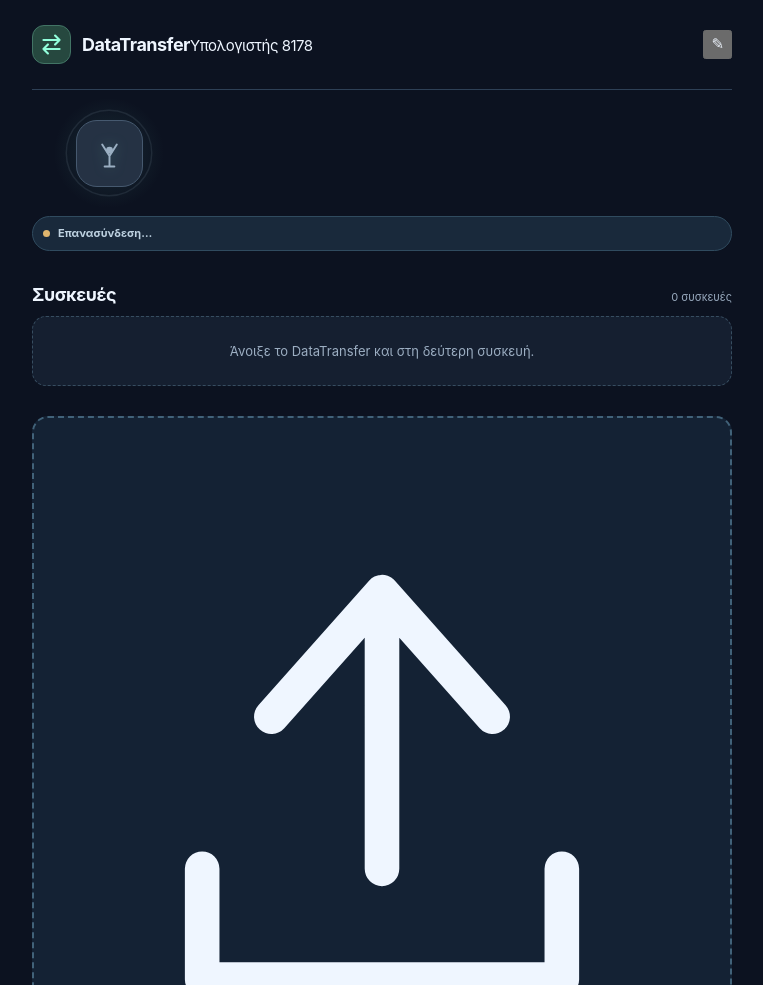
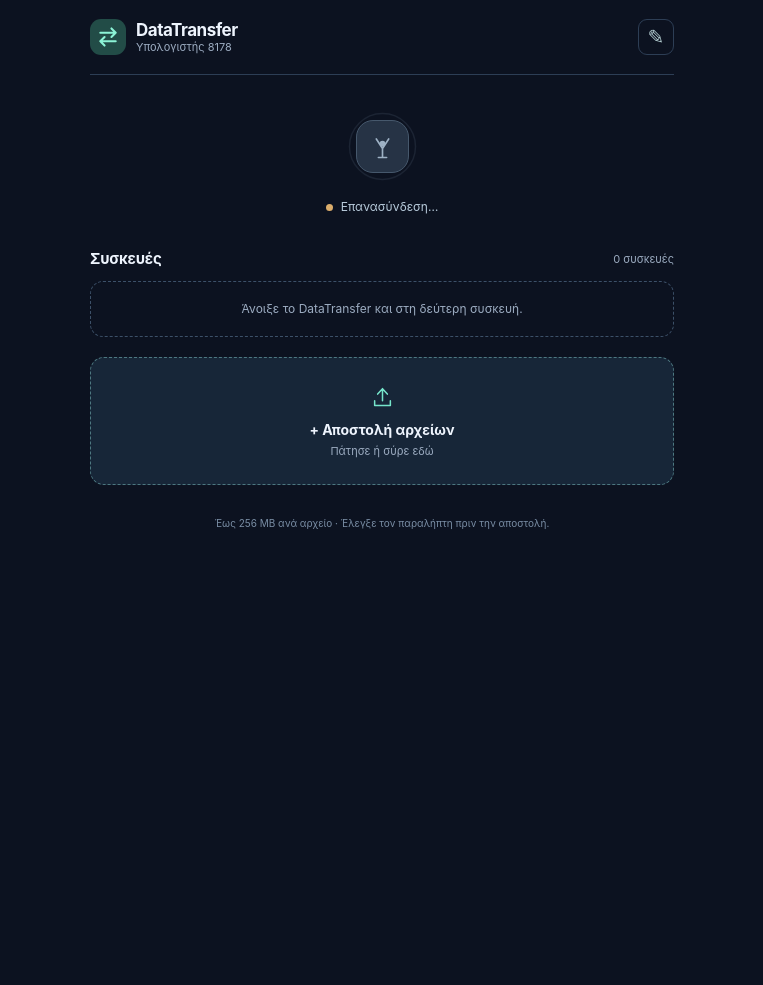
Before and after one commit to Andrew201456/DataTransfer, a plain HTML site: page public/index.html in a window 1280 px wide. Shown: the top 985 px of the page, without its empty margins (258-1021 px from the left). After the commit the page ends 800 px from the top, so only its background shows below. Drawn offline with Linux system fonts and the light colour scheme.

Commit message:
Strip DataTransfer UI to minimal compact radar, device rows and single send area

```diff
--- a/public/style.css
+++ b/public/style.css
@@ -1,79 +1,72 @@
-:root{color-scheme:dark;--bg:#0c1220;--panel:#151f30;--panel2:#1b2a3e;--text:#eff6ff;--sub:#99aabe;--line:#2e4056;--accent:#73dfc5;--accent-dark:#102c2c;--danger:#ff9b9b}
+:root{color-scheme:dark;--bg:#0c1220;--surface:#151f30;--ink:#eef4fd;--muted:#9cacc1;--line:#2d3e55;--mint:#76e5cb}
 *{box-sizing:border-box}
 html{-webkit-text-size-adjust:100%}
-body{margin:0;background:var(--bg);font:15px/1.5 -apple-system,BlinkMacSystemFont,"Segoe UI",system-ui,sans-serif;color:var(--text);min-height:100vh}
-button,input{font:inherit}button{cursor:pointer;color:inherit}a{color:inherit}
-button:focus-visible,a:focus-visible,input:focus-visible,[role="button"]:focus-visible{outline:2px solid var(--accent);outline-offset:3px}
-.app{max-width:740px;margin:0 auto;padding:0 20px 65px}
-.header{display:flex;align-items:center;justify-content:space-between;gap:14px;padding:25px 0;border-bottom:1px solid var(--line)}
-.brand{display:flex;align-items:center;gap:11px;font-size:18px;letter-spacing:-.5px}
-.logo{display:grid;place-items:center;height:39px;width:39px;background:#26483f;border:1px solid #427465;border-radius:12px;color:#92ffdc;flex:none}
-.logo svg{width:25px;height:25px}
-.status{display:flex;align-items:center;gap:8px;background:#19293b;border:1px solid #304b5f;padding:8px 10px;border-radius:99px;color:#bed2e1;font-size:11px;font-weight:700;white-space:nowrap}
-.status i{height:7px;width:7px;background:#dfb56d;border-radius:50%;flex:none}
-.status i.on{background:#7bedc9;box-shadow:0 0 0 4px #7bedc91a}
-/* Compact connection beacon: pulsing antenna while searching, calm green once found. */
-.signal-panel{display:grid;place-items:center;min-height:145px;padding:17px 0 10px;overflow:hidden}
-.signal-visual{display:grid;place-items:center;width:154px;height:126px;position:relative;isolation:isolate}
-.signal-visual::before{content:"";position:absolute;width:112px;height:112px;border-radius:50%;background:radial-gradient(circle,rgba(115,223,197,.12),transparent 70%);pointer-events:none}
-.signal-wave{position:absolute;width:58px;height:58px;border:1.6px solid rgba(115,223,197,.65);border-radius:50%;opacity:0;animation:beacon-wave 2.65s ease-out infinite;pointer-events:none}
-.wave-one{animation-delay:0s}.wave-two{animation-delay:.88s}.wave-three{animation-delay:1.76s}
-.signal-core{display:grid;place-items:center;position:relative;width:67px;height:67px;border-radius:21px;background:linear-gradient(150deg,#2a5553,#1c3749);border:1px solid #558f82;color:#91f5db;box-shadow:0 0 23px rgba(107,227,193,.17),inset 0 1px 0 rgba(255,255,255,.08)}
-.signal-core svg{width:39px;height:39px;filter:drop-shadow(0 0 7px rgba(115,223,197,.2))}
-.signal-check{display:grid;place-items:center;position:absolute;right:-7px;bottom:-6px;width:23px;height:23px;border-radius:50%;border:3px solid var(--bg);background:#76edca;color:#10392e;font-size:13px;font-weight:900;opacity:0;transform:scale(.7);transition:opacity .25s,transform .25s}
-@keyframes beacon-wave{0%{transform:scale(.75);opacity:0}16%{opacity:.63}100%{transform:scale(2.48);opacity:0}}
-@keyframes beacon-connected{0%,100%{transform:scale(1.37);opacity:.23}50%{transform:scale(1.48);opacity:.5}}
-body[data-signal-state="connected"] .signal-wave{animation:beacon-connected 3.5s ease-in-out infinite}
-body[data-signal-state="connected"] .wave-two,body[data-signal-state="connected"] .wave-three{display:none}
-body[data-signal-state="connected"] .signal-check{opacity:1;transform:scale(1)}
-body[data-signal-state="connected"] .signal-core{border-color:#7ff1d4;box-shadow:0 0 28px rgba(115,223,197,.26),inset 0 1px 0 rgba(255,255,255,.1)}
-body[data-signal-state="offline"] .signal-wave{animation:none;opacity:.13;transform:scale(1.5);border-color:#92a8ba}
-body[data-signal-state="offline"] .wave-two,body[data-signal-state="offline"] .wave-three{display:none}
-body[data-signal-state="offline"] .signal-core{color:#9bafc2;background:#253244;border-color:#46596f;box-shadow:none}
-.self{display:flex;align-items:center;gap:13px;background:linear-gradient(110deg,#1a3039,#172639);border:1px solid #365b60;border-radius:16px;padding:14px 16px}
-.self-icon{display:grid;place-items:center;height:42px;width:42px;background:#2a5651;color:#81efd0;border-radius:12px;font-size:29px;flex:none}
-.self-info{display:flex;flex-direction:column;min-width:0;flex:1}
-.self-info span{font-size:11px;color:#adc4d2}
-.self-info strong{font-size:15px;white-space:nowrap;overflow:hidden;text-overflow:ellipsis}
-.self button{border:1px solid #456879;background:#264153;border-radius:9px;padding:8px 11px;font-weight:700;font-size:11px}
-.section{margin-top:30px}
-.heading{display:flex;justify-content:space-between;align-items:baseline;gap:10px;margin-bottom:8px}
-.heading h2{margin:0;font-size:18px;letter-spacing:-.45px}
-.heading small{color:var(--sub);font-size:11px;white-space:nowrap}
-.help{color:#9aafc0;font-size:12px;margin:0 0 13px;min-height:17px}
-.peer-grid{display:flex;flex-direction:column;gap:10px}
-.peers-empty,.items-empty{padding:24px 18px;background:var(--panel);border:1px dashed #374d60;color:#9caec2;text-align:center;border-radius:14px;font-size:13px;line-height:1.6}
-.peer-card{display:flex;flex-wrap:wrap;align-items:center;gap:12px;background:var(--panel);border:1px solid #34485d;border-radius:14px;padding:14px}
-.peer-card.drag{border-color:var(--accent);background:#1f3b44}
-.peer-avatar{height:45px;width:45px;border-radius:11px;display:grid;place-items:center;background:#2b4356;color:#8edbf7;flex:none}
-.svg-icon{display:inline-flex;align-items:center;justify-content:center}
+body{margin:0;min-height:100vh;background:var(--bg);color:var(--ink);font:15px/1.5 -apple-system,BlinkMacSystemFont,"Segoe UI",system-ui,sans-serif}
+button,input{font:inherit;color:inherit}button{cursor:pointer}
+button:focus-visible,a:focus-visible,[role=button]:focus-visible{outline:2px solid var(--mint);outline-offset:3px}
+[hidden]{display:none!important}
+.app{max-width:620px;margin:0 auto;padding:0 18px 44px}
+.header{display:flex;align-items:center;gap:11px;padding:19px 0;border-bottom:1px solid var(--line)}
+.brand{display:flex;align-items:center;gap:10px;flex:1;min-width:0}
+.logo{display:grid;place-items:center;flex:none;width:36px;height:36px;border-radius:11px;background:#224c47;color:#8cf3d6}
+.logo svg{width:24px;height:24px}
+.brand-info{min-width:0;display:flex;flex-direction:column;gap:0;line-height:1.25}
+.brand-info strong{font-size:17px;letter-spacing:-.5px}
+.brand-info small{font-size:11px;color:var(--muted);white-space:nowrap;overflow:hidden;text-overflow:ellipsis}
+.rename{background:transparent;border:1px solid var(--line);border-radius:9px;color:#b0c9cd;width:36px;height:36px;font-size:20px;display:grid;place-items:center}
+.radar{display:flex;flex-direction:column;align-items:center;gap:0;padding:20px 0 12px}
+.signal-visual{position:relative;width:104px;height:103px;display:grid;place-items:center;isolation:isolate}
+.signal-wave{position:absolute;border:1.5px solid #79e7cda8;border-radius:50%;width:45px;height:45px;opacity:0;animation:wave 2.7s ease-out infinite}
+.wave-two{animation-delay:.9s}.wave-three{animation-delay:1.8s}
+.signal-core{position:relative;display:grid;place-items:center;width:53px;height:53px;border-radius:17px;border:1px solid #4e8e80;background:#20413f;color:#9bfbe3;box-shadow:0 0 20px #60dabb18}
+.signal-core svg{width:33px;height:33px}
+.signal-check{position:absolute;right:-6px;bottom:-5px;width:21px;height:21px;display:grid;place-items:center;border-radius:50%;border:3px solid var(--bg);background:var(--mint);color:#0c2c26;font-size:12px;font-weight:900;opacity:0;transform:scale(.7);transition:opacity .2s,transform .2s}
+@keyframes wave{0%{transform:scale(.7);opacity:0}16%{opacity:.63}100%{transform:scale(2.4);opacity:0}}
+.status{display:flex;align-items:center;gap:8px;font-size:12px;color:#b9ccdc}
+.status i{display:block;width:7px;height:7px;border-radius:50%;background:#dbad6b}
+.status i.on{background:var(--mint);box-shadow:0 0 0 3px #71e3c91d}
+body[data-signal-state=connected] .signal-wave{animation:none;opacity:.26;transform:scale(1.48)}
+body[data-signal-state=connected] .wave-two,body[data-signal-state=connected] .wave-three{display:none}
+body[data-signal-state=connected] .signal-check{opacity:1;transform:scale(1)}
+body[data-signal-state=offline] .signal-wave{animation:none;opacity:.12;transform:scale(1.5);border-color:#8fa7b9}
+body[data-signal-state=offline] .wave-two,body[data-signal-state=offline] .wave-three{display:none}
+body[data-signal-state=offline] .signal-core{background:#263345;color:#9eb2c5;border-color:#46586c;box-shadow:none}
+.section{margin-top:20px}
+.heading{display:flex;align-items:center;justify-content:space-between;gap:10px;margin-bottom:10px}
+.heading h2{font-size:15px;letter-spacing:-.2px;margin:0;font-weight:750}
+.heading small{font-size:11px;color:var(--muted)}
+.peer-grid{display:flex;flex-direction:column;gap:8px}
+.peers-empty{padding:18px 14px;border:1px dashed #3c5068;border-radius:13px;text-align:center;font-size:12px;color:var(--muted)}
+.peer-card{display:flex;align-items:center;gap:11px;padding:11px 12px;border:1px solid #34485d;background:var(--surface);border-radius:12px;transition:border-color .14s,background .14s}
+.peer-card.selected{border-color:#68d8c3;background:#1b353d}
+.peer-card.drag{border-color:var(--mint);background:#204047}
+.peer-avatar{width:38px;height:38px;border-radius:10px;display:grid;place-items:center;flex:none;color:#97dbef;background:#293e53}
+.svg-icon{display:inline-grid;place-items:center}
 .peer-info{flex:1;min-width:0}
-.peer-title{font-size:14px;display:block;white-space:nowrap;overflow:hidden;text-overflow:ellipsis}
-.peer-sub{display:block;color:#aac5b6;font-size:11px;margin-top:2px}
-.peer-buttons{display:flex;gap:7px;flex:1 1 100%}
-.peer-buttons button{flex:1;border-radius:10px;min-height:43px;font-size:12px;font-weight:750;padding:8px 10px}
-.send-button{background:var(--accent);color:var(--accent-dark);border:1px solid #a0f4de}
-.text-button{background:#283b51;color:#e7f3ff;border:1px solid #456079}
-.drop-zone{cursor:pointer;min-height:183px;border:2px dashed #416279;background:#142234;border-radius:16px;display:flex;flex-direction:column;align-items:center;justify-content:center;padding:22px 16px;text-align:center;gap:6px}
-.drop-zone.drag{background:#203d43;border-color:var(--accent)}
-.drop-symbol{width:51px;height:51px;display:grid;place-items:center;border-radius:13px;background:#264455;color:#92e8d1;margin-bottom:8px}
-.drop-symbol svg{height:29px;width:29px}
-.drop-zone strong{font-size:15px;font-weight:750}
-.drop-zone span{font-size:12px;color:var(--sub)}
-.transfers{display:flex;flex-direction:column;gap:9px}
-.transfer{display:flex;gap:12px;padding:13px 14px;border-radius:13px;border:1px solid #324459;background:var(--panel);min-width:0}
-.transfer.errored{border-color:#8a4654}
-.transfer-icon{display:grid;place-items:center;height:39px;width:39px;border-radius:10px;background:#27454d;color:#83efd3;flex:none}
+.peer-title{font-size:13px;font-weight:750;display:block;white-space:nowrap;overflow:hidden;text-overflow:ellipsis}
+.peer-sub{display:block;font-size:11px;color:#93b5a9;margin-top:2px}
+.peer-buttons{display:flex;gap:6px;align-items:center}
+.peer-buttons button{min-height:35px;padding:6px 10px;border-radius:9px;font-size:11px;font-weight:750}
+.send-button{border:1px solid #6ad7bc;background:#2d5e55;color:#c3ffee}
+.text-button{border:1px solid #3c536b;background:#26384c;color:#c9d9ea}
+.drop-zone{border:1.5px dashed #4d7880;background:#172638;border-radius:14px;min-height:128px;display:flex;flex-direction:column;align-items:center;justify-content:center;gap:3px;cursor:pointer;padding:16px;transition:background .15s,border-color .15s;text-align:center}
+.drop-zone.drag{background:#214047;border-color:var(--mint)}
+.drop-zone>svg{width:29px;height:29px;color:var(--mint);margin-bottom:5px}
+.drop-zone strong{font-size:14px;font-weight:750}
+.drop-zone span{font-size:11px;color:var(--muted)}
+.transfers{display:flex;flex-direction:column;gap:8px}
+.transfer{display:flex;align-items:flex-start;gap:10px;padding:11px;border-radius:11px;background:var(--surface);border:1px solid var(--line)}
+.transfer.errored{border-color:#8a4c58}
+.transfer-icon{display:grid;place-items:center;flex:none;width:34px;height:34px;border-radius:10px;background:#28454d;color:#85e5cb}
 .transfer-body{flex:1;min-width:0}
-.transfer-title{font-size:13px;display:block;word-break:break-word}
-.transfer-note{display:block;margin-top:4px;font-size:11px;line-height:1.55;color:#a6b6ca;overflow-wrap:anywhere;white-space:pre-wrap}
-.transfer-progress{height:6px;border-radius:10px;background:#29394e;overflow:hidden;margin-top:10px}
-.transfer-progress i{display:block;height:100%;background:var(--accent);border-radius:10px;transition:width .15s}
-.download-button,.text-copy{display:inline-flex;justify-content:center;align-items:center;text-decoration:none;font-weight:750;margin-top:10px;border-radius:9px;background:#79e5cb;color:#0d2c32;border:1px solid #91f4d9;padding:7px 12px;min-height:35px;font-size:11px}
-.footer{border-top:1px solid var(--line);color:#8fa1b7;font-size:11px;line-height:1.65;padding-top:19px;margin-top:30px}
-.toast{position:fixed;left:50%;bottom:calc(25px + env(safe-area-inset-bottom,0px));transform:translateX(-50%);max-width:min(93vw,510px);width:max-content;border-radius:11px;border:1px solid #569f8d;background:#1d4640;color:#d3fff4;z-index:100;padding:12px 16px;box-shadow:0 10px 40px #0008;font-size:12px;text-align:center}
-.toast.bad{border-color:#9d5b6b;background:#482b39;color:#ffd1df}
-.toast[hidden],input[hidden]{display:none!important}
-@media(max-width:520px){.app{padding:0 14px 45px}.header{padding:17px 0}.brand{font-size:16px;gap:8px}.logo{height:34px;width:34px}.logo svg{height:22px;width:22px}.status{font-size:10px;padding:6px 8px;gap:6px}.signal-panel{min-height:123px;padding:11px 0 4px}.signal-visual{height:110px}.self{padding:12px 11px;gap:9px}.self button{font-size:10px;padding:7px}.section{margin-top:26px}.peer-buttons button{font-size:11px}.heading h2{font-size:17px}.drop-zone{min-height:165px}}
-@media(max-width:330px){.status span{max-width:87px;overflow:hidden;text-overflow:ellipsis}.peer-buttons{flex-direction:column}}
-@media(prefers-reduced-motion:reduce){*{transition:none!important;animation:none!important}.signal-wave{opacity:.32;transform:scale(1.52)}.wave-two,.wave-three{display:none}}
+.transfer-title{display:block;font-weight:700;font-size:12px;overflow-wrap:anywhere}
+.transfer-note{display:block;font-size:11px;color:var(--muted);line-height:1.5;overflow-wrap:anywhere;white-space:pre-wrap;margin-top:3px}
+.transfer-progress{height:5px;background:#2b3e54;margin-top:8px;border-radius:10px;overflow:hidden}
+.transfer-progress i{height:100%;display:block;background:var(--mint);transition:width .13s}
+.download-button,.text-copy{display:inline-flex;align-items:center;justify-content:center;margin-top:8px;padding:6px 10px;border-radius:8px;text-decoration:none;border:1px solid #75e0c6;background:#234a43;color:#bcf6e9;font-size:11px;font-weight:700;min-height:33px}
+.footer{text-align:center;margin-top:30px;color:#798da4;font-size:10px;line-height:1.6}
+.toast{position:fixed;z-index:10;bottom:calc(22px + env(safe-area-inset-bottom,0px));left:50%;transform:translateX(-50%);max-width:min(92vw,500px);width:max-content;padding:10px 14px;border-radius:10px;background:#1d433f;color:#d9fff3;box-shadow:0 12px 30px #0006;border:1px solid #4da58f;font-size:12px;text-align:center}
+.toast.bad{background:#4d2834;color:#ffe0e7;border-color:#b46079}
+@media(max-width:500px){.app{padding:0 13px 35px}.header{padding:15px 0}.radar{padding-top:14px}.section{margin-top:18px}.peer-card{padding:10px}.peer-buttons button{padding:6px 8px}}
+@media(max-width:350px){.peer-buttons{flex-direction:column}.peer-buttons button{min-height:29px;padding:4px 7px}}
+@media(prefers-reduced-motion:reduce){*,*:before,*:after{animation:none!important;transition:none!important}.signal-wave{opacity:.2;transform:scale(1.5)}.wave-two,.wave-three{display:none}}
```
